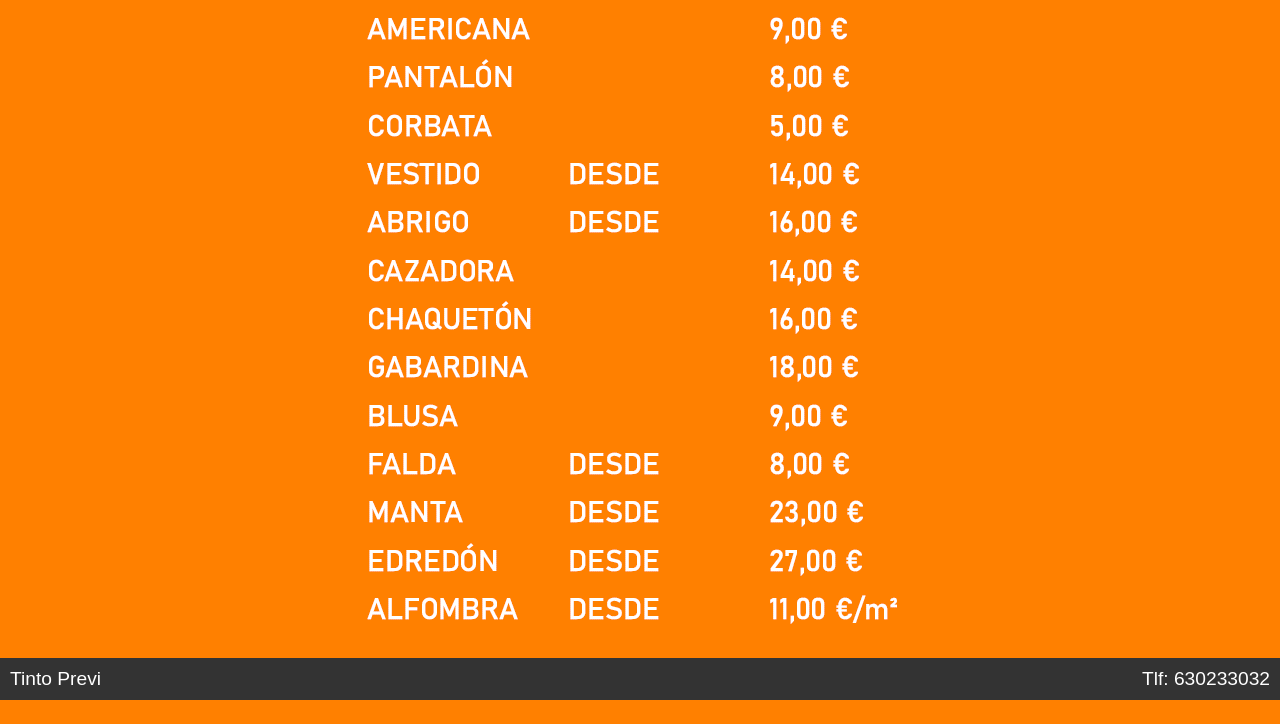
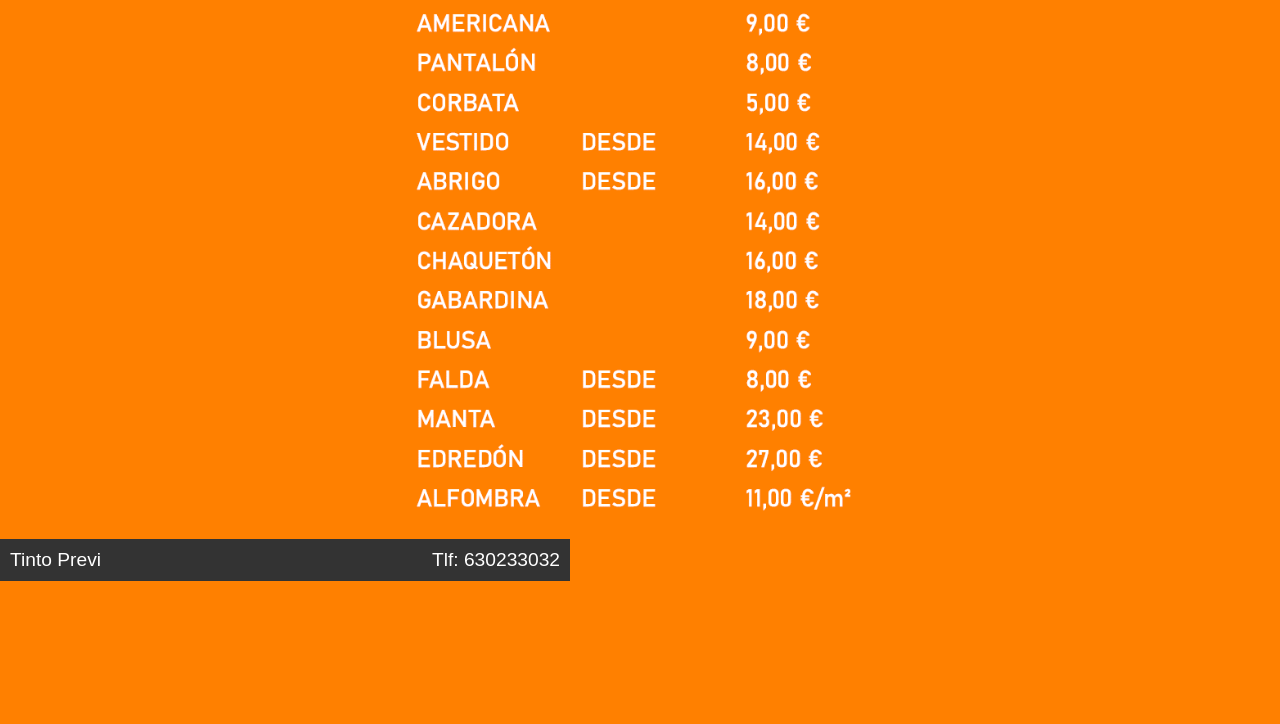
Before and after one commit to davichi9/davichi9.github.io, a plain HTML site: page index.html in a window 1280 px wide. Shown: the part 76-800 px from the top of the page. Drawn offline with Linux system fonts and the light colour scheme.

Commit message:
Update index.html

```diff
--- a/index.html
+++ b/index.html
@@ -60,9 +60,9 @@
     <br>
 
     <div style="text-align: center;">
-    <img width="auto" src="Precios2025.png" alt="Imagen de ejemplo">
+    <img  width=550x src="Precios2025.png" alt="Imagen de ejemplo" >
     </div>
-    <div style="border-style: solid;border-width: 10px;border-color: #333; width:auto;background-color: #333;color: white;font-size: larger;">
+    <div style="border-style: solid;border-width: 10px;border-color: #333; width:auto;background-color: #333;color: white;font-size: larger;width: 550px;">
         <span style="float:right">Tlf: 630233032</span>Tinto Previ</div>
 
 </body>
```
